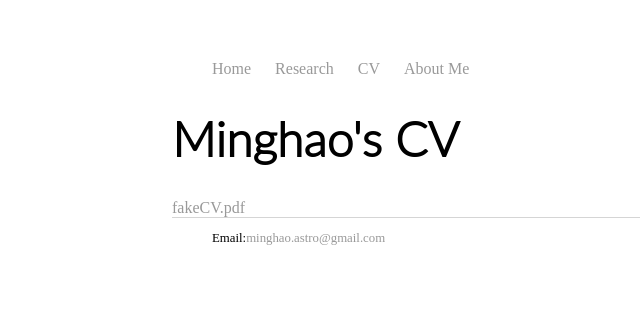
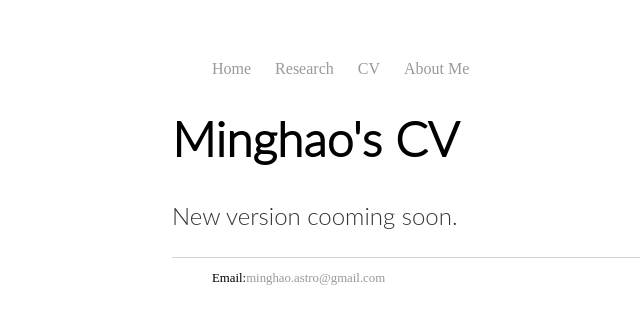
Before and after one commit to JianiDing/JianiDing.github.io, a Jekyll site: the page built from CV/index.html, in a window 1280 px wide. Shown: the top 324 px of the page, without its empty margins (20-660 px from the left). Built offline with Jekyll 4.4.1, drawn with Linux system fonts in a browser that asks for light colours.

Commit message:
Update index.html

```diff
--- a/CV/index.html
+++ b/CV/index.html
@@ -4,5 +4,5 @@ title: CV
 ---
 <div class="blurb">
 	<h1 style="font-family:lato light">Minghao's CV</h1>
-	<a href="./fakeCV">fakeCV.pdf</a>
+	<p style="font-family:lato light">New version cooming soon.</p>
 </div>
```
